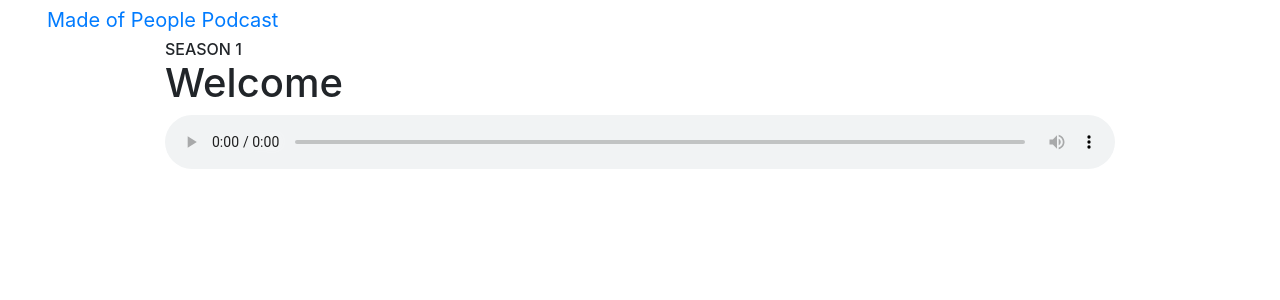
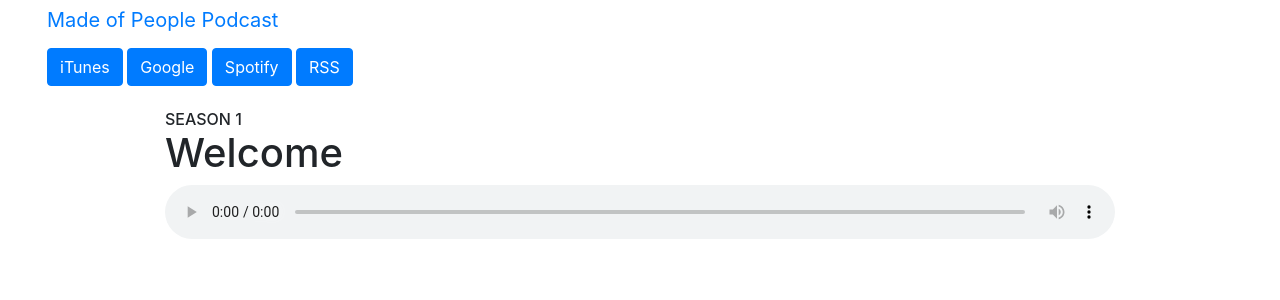
Before and after one commit to andycroll/madeofpeoplepodcast.com, a Jekyll site: the page built from _posts/2020-06-16-season-1-trailer.md, in a window 1280 px wide. Shown: the top 300 px of the page. Built offline with Jekyll 4.4.1, drawn with Linux system fonts in a browser that asks for light colours.

Commit message:
Links to subscribe

```diff
--- a/_layouts/default.html
+++ b/_layouts/default.html
@@ -27,6 +27,13 @@
 			</a>
 		</div>
 
+		<div class="container-fluid py-2 mb-3">
+			<a class="btn btn-primary" href="https://podcasts.apple.com/gb/podcast/made-of-people/id1518831517">iTunes</a>
+			<a class="btn btn-primary" href="https://podcasts.google.com/feed/aHR0cHM6Ly9mZWVkcy50cmFuc2lzdG9yLmZtL21hZGUtb2YtcGVvcGxl">Google</a>
+			<a class="btn btn-primary" href="https://open.spotify.com/show/7hzDZ9tCsaN0aVA73GhIX2">Spotify</a>
+			<a class="btn btn-primary" href="/podcast.xml">RSS</a>
+		</div>
+
 		{{ content }}
 
 		<footer class="footer bg-pink py-5">
```
Also changed, not shown: index.html (+0 -7 lines).
